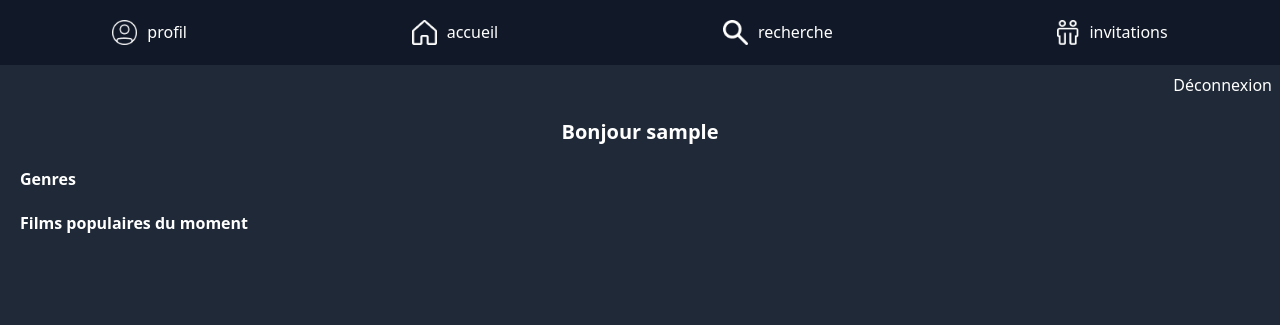
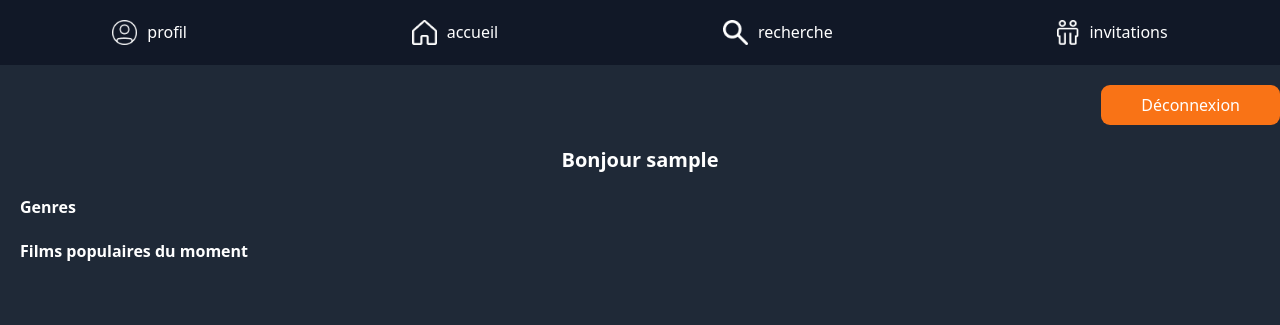
Before and after one commit to albanledev/DEVLAB-2, a PHP site: page /landing.php in a window 1280 px wide. Shown: the top 325 px of the page. Run offline with PHP 8.4, Linux system fonts and the light colour scheme; the visitor is signed in with stand-in values (Sample User, id 1); data that the repository does not hold is empty; style sheets or scripts are compiled from the project's sources; some libraries are stand-ins or nearby versions.

Commit message:
'custom_genre_landing_page'

```diff
--- a/axios.js
+++ b/axios.js
@@ -63,7 +63,7 @@ axios.get('https://api.themoviedb.org/3/genre/movie/list?api_key=64f788e08bd9e0a
     response.data.genres.forEach(element => {
 
         containerGenre.innerHTML += " <div class='px-[10px] mt-[20px]'>" +
-        `<a href='genre.php?id=${element.id}'> ${element.name}</a>` +
+        `<a class='hover:text-gray-400 ' href='genre.php?id=${element.id}'> ${element.name}</a>` +
         // `<a href='movie.php?id=${element.id}'><img src='https://www.themoviedb.org/t/p/w600_and_h900_bestv2/${element.poster_path}' alt=''></a>`
 
         "</div>"
--- a/landing.php
+++ b/landing.php
@@ -46,13 +46,13 @@ error_reporting(E_ALL & ~E_NOTICE);
 
         </div>
     </header>
-    <a href="deconnexion.php" class="text-white flex justify-end pr-2 pt-2"><button>Déconnexion</button></a>
+    <div class="flex justify-end"><a href="deconnexion.php" class=" mt-[20px] text-white bg-orange-500 px-10 py-2 rounded-[9px] justify-end"><button>Déconnexion</button></a></div>
     <h1 class="text-white mt-[20px] text-center font-poppins font-semibold text-[20px]">Bonjour <?php echo $_SESSION['user']; ?></h1>
 
 
 
     <h2 class="text-white ml-[20px] mt-[20px] font-poppins font-semibold text-[16px] ">Genres</h2>
-    <div class="containerGenre text-white ml-[10px] flex  overflow-x-auto lg:overflow-x-hidden id='crudApp'"></div>
+    <div class="containerGenre text-white ml-[10px]   overflow-x-auto md:grid md:grid-cols-4 md:justify-items-center lg:overflow-x-hidden id='crudApp'"></div>
 
 
 
--- a/search.php
+++ b/search.php
@@ -44,7 +44,7 @@ error_reporting(E_ALL & ~E_NOTICE);
         </div>
     </header>
 
-    <a href="deconnexion.php" class="flex justify-end pr-2 pt-2"><button>Déconnexion</button></a>
+    <div class="flex justify-end"><a href="deconnexion.php" class=" mt-[20px] text-white bg-orange-500 px-10 py-2 rounded-[9px] justify-end"><button>Déconnexion</button></a></div>
     <h1 class="mt-[20px] text-center font-poppins font-semibold text-[20px] ">Bonjour <?php echo $_SESSION['user']; ?></h1>
 
 
```
